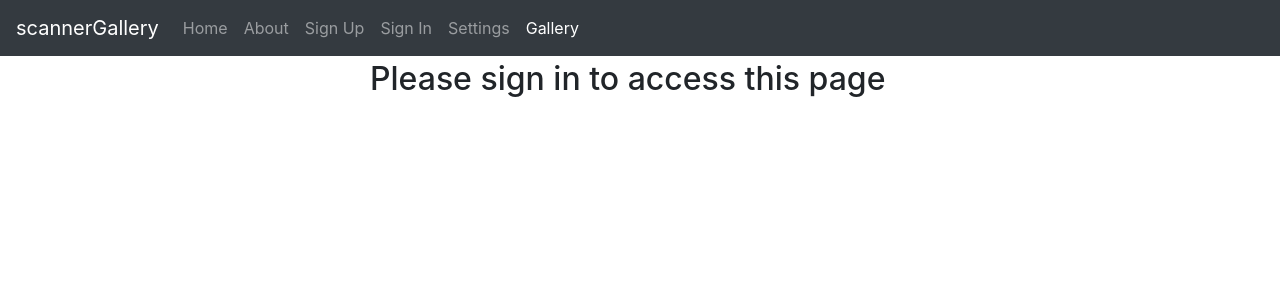
After one commit to 347S24/347-final-project-section_2_project_1, a Django app: page /auth/gallery/ in a window 1280 px wide. The commit adds this page. Shown: the top 300 px of the page. Run offline with Django 3.2, Linux system fonts and the light colour scheme; some libraries are stand-ins or nearby versions.

Commit message:
added user athentication for gallery and settings

```diff
--- a/config/urls.py
+++ b/config/urls.py
@@ -20,6 +20,18 @@ urlpatterns = [
         "settings/",
         TemplateView.as_view(template_name="pages/settings.html"),
         name="settings",
+    ),path(
+        "gallery/",
+        TemplateView.as_view(template_name="pages/gallery.html"),
+        name="gallery",
+    ),path(
+        "auth/settings/",
+        TemplateView.as_view(template_name="pages/auth.html"),
+        name="auth",
+    ),path(
+        "auth/gallery/",
+        TemplateView.as_view(template_name="pages/auth.html"),
+        name="auth2",
     ),
     # Django Admin, use {% url 'admin:index' %}
     path(settings.ADMIN_URL, admin.site.urls),
--- /dev/null
+++ b/scannergallery/templates/auth.html
@@ -0,0 +1,14 @@
+{% extends "base.html" %}
+
+
+{% block title %}Authentication - scannerGallery{% endblock title %}
+
+{% block content %}
+<div class="row">
+    <div class="col-md-6 offset-md-3">
+        <h2>Please sign in to access this page</h2>
+        <!-- Add your settings form here -->
+
+    </div>
+</div>
+{% endblock content %}
--- a/scannergallery/templates/base.html
+++ b/scannergallery/templates/base.html
@@ -44,9 +44,7 @@
             <li class="nav-item {% if request.path == '/about/' %}active{% endif %}">
               <a class="nav-link" href="{% url 'about' %}">About</a>
             </li>
-            <li class="nav-item {% if request.path == '/settings/' %}active{% endif %}">
-              <a class="nav-link" href="{% url 'settings' %}">Settings <span class="sr-only"></span></a>
-            </li>
+
             {% if request.user.is_authenticated %}
               <li class="nav-item {% if 'user' in request.path %}active{% endif %}">
                 {# URL provided by django-allauth/account/urls.py #}
@@ -56,6 +54,12 @@
                 {# URL provided by django-allauth/account/urls.py #}
                 <a class="nav-link" href="{% url 'account_logout' %}">{% trans "Sign Out" %}</a>
               </li>
+              <li class="nav-item {% if 'settings' in request.path %}active{% endif %}">
+                <a class="nav-link" href="{% url 'settings' %}">Settings <span class="sr-only"></span></a>
+              </li>
+              <li class="nav-item {% if 'gallery' in request.path %}active{% endif %}">
+                <a class="nav-link" href="{% url 'gallery' %}">Gallery<span class="sr-only"></span></a>
+              </li>
             {% else %}
               <li class="nav-item {% if request.path == '/accounts/signup/' %}active{% endif %}">
                 {# URL provided by django-allauth/account/urls.py #}
@@ -64,6 +68,12 @@
               <li class="nav-item {% if 'accounts/login' in request.path %}active{% endif %}">
                 {# URL provided by django-allauth/account/urls.py #}
                 <a id="log-in-link" class="nav-link" href="{% url 'account_login' %}">{% trans "Sign In" %}</a>
+              </li>
+              <li class="nav-item {% if '/settings' in request.path %}active{% endif %}">
+                <a class="nav-link" href="{% url 'auth' %}">Settings <span class="sr-only"></span></a>
+              </li>
+              <li class="nav-item {% if '/gallery' in request.path %}active{% endif %}">
+                <a class="nav-link" href="{% url 'auth2' %}">Gallery<span class="sr-only"></span></a>
               </li>
             {% endif %}
           </ul>
--- /dev/null
+++ b/scannergallery/templates/gallery.html
@@ -0,0 +1,3 @@
+{% extends "base.html" %}
+
+{% block title %}Gallery - scannerGallery{% endblock title %}
--- /dev/null
+++ b/scannergallery/templates/pages/auth.html
@@ -0,0 +1 @@
+{% extends "auth.html" %}
```
